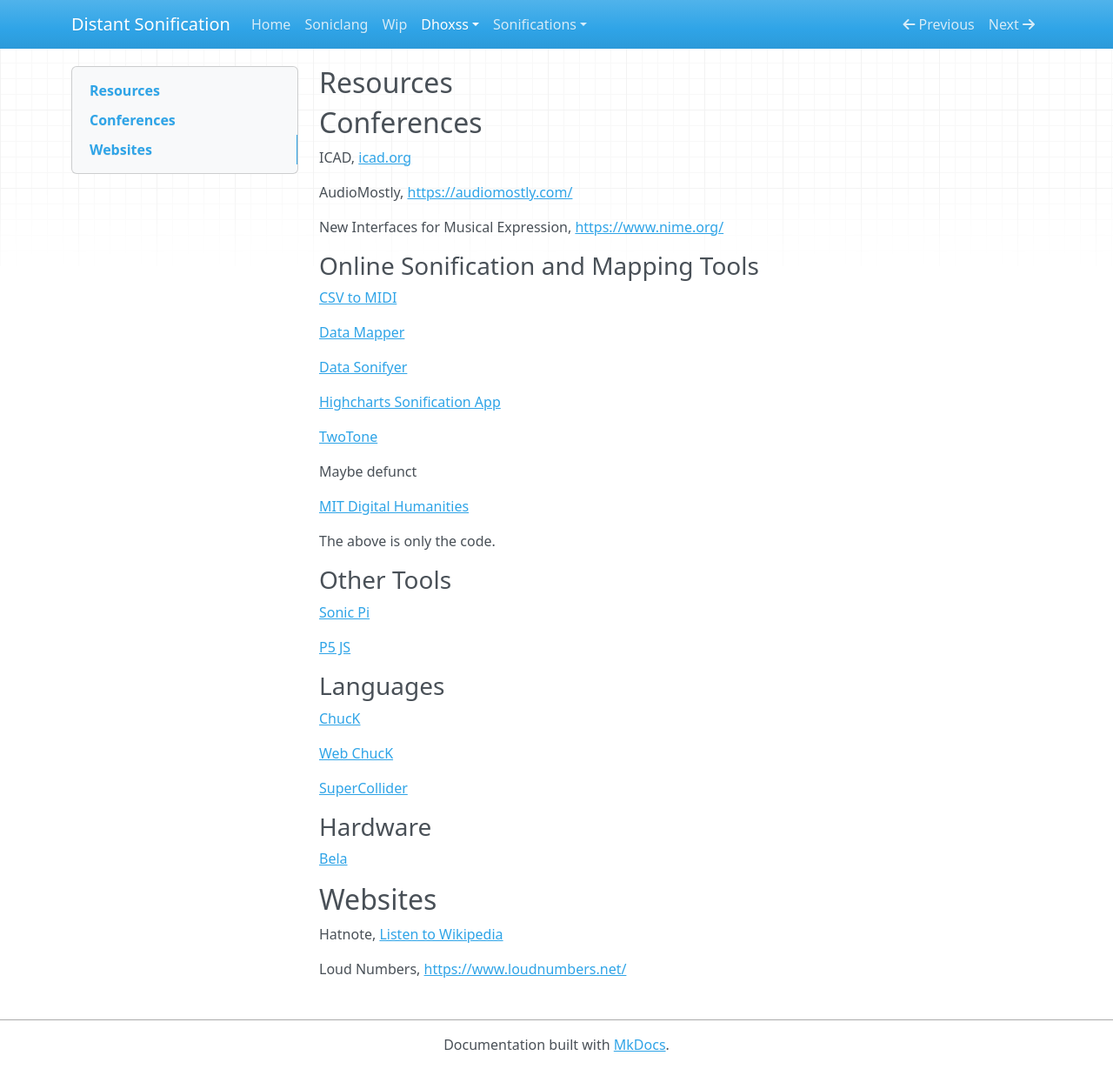
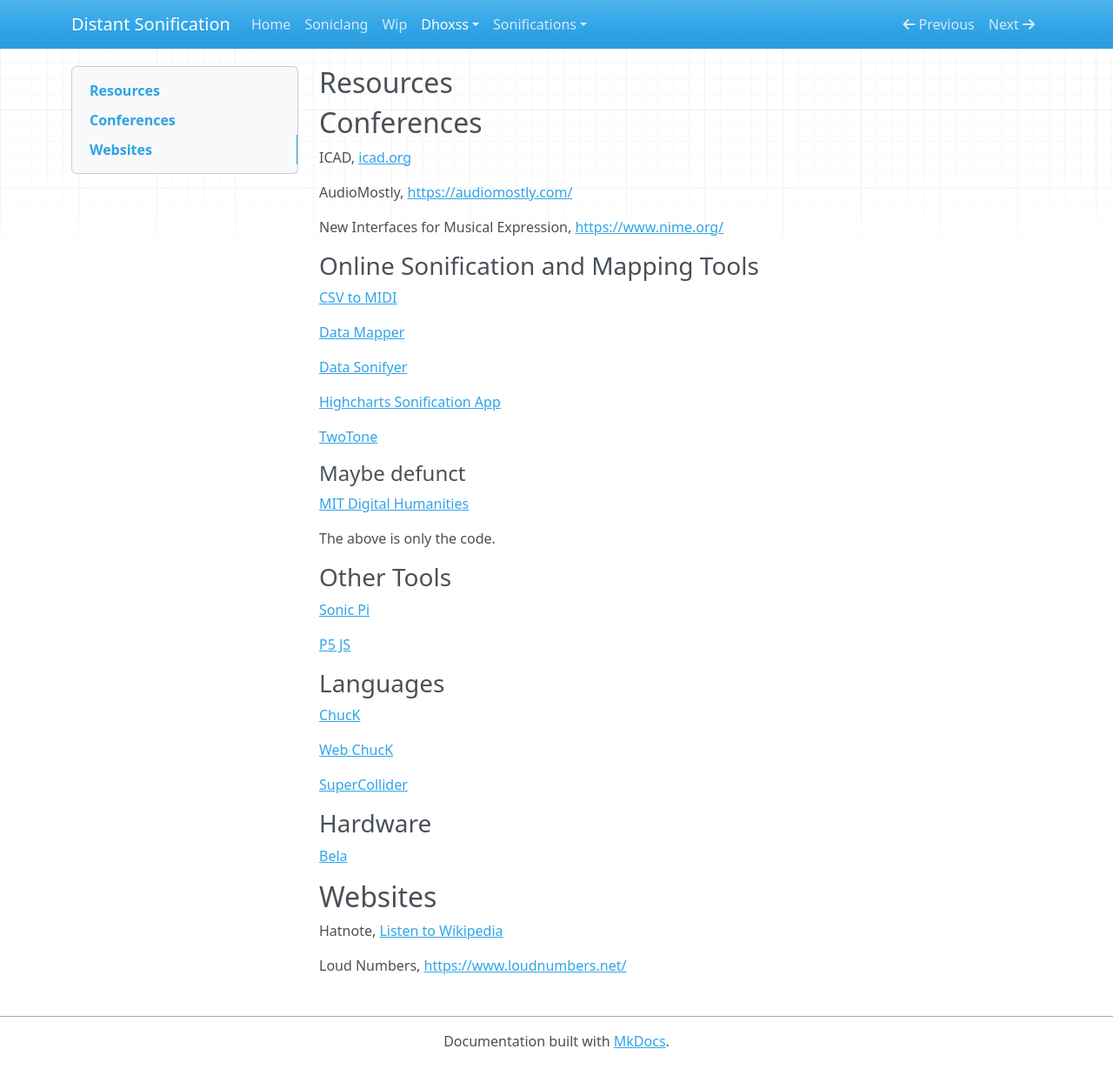
Before and after one commit to iaine/DistantSonification, an MkDocs documentation site: the page built from docs/dhoxss/resources.md, in a window 1280 px wide and 1229 px high. Shown: the whole window at 87% size. Built offline with MkDocs 1.6.1, drawn with Linux system fonts in a browser that asks for light colours; nearby versions of some CDN libraries.

```diff
--- a/docs/dhoxss/resources.md
+++ b/docs/dhoxss/resources.md
@@ -20,7 +20,7 @@ New Interfaces for Musical Expression, [https://www.nime.org/](https://www.nime.
 
 [TwoTone](https://twotone.io/)
 
-Maybe defunct
+#### Maybe defunct
 
 [MIT Digital Humanities](https://github.com/dhmit/sonification)
 
```
